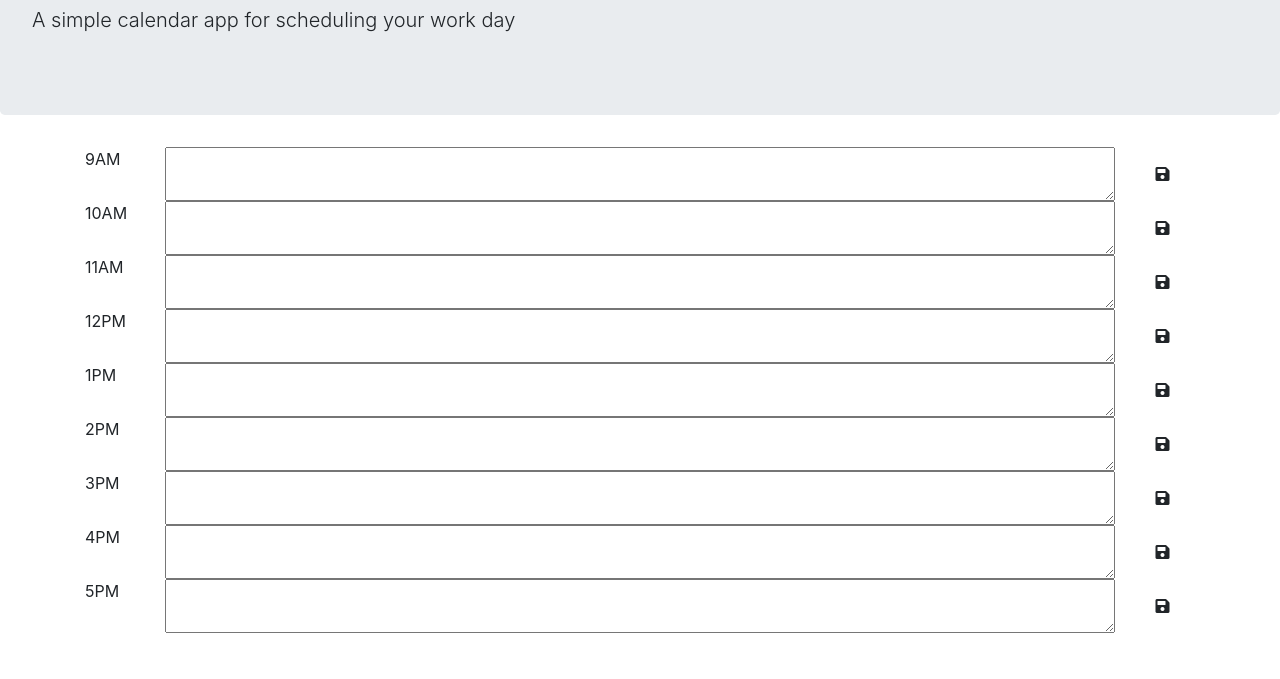
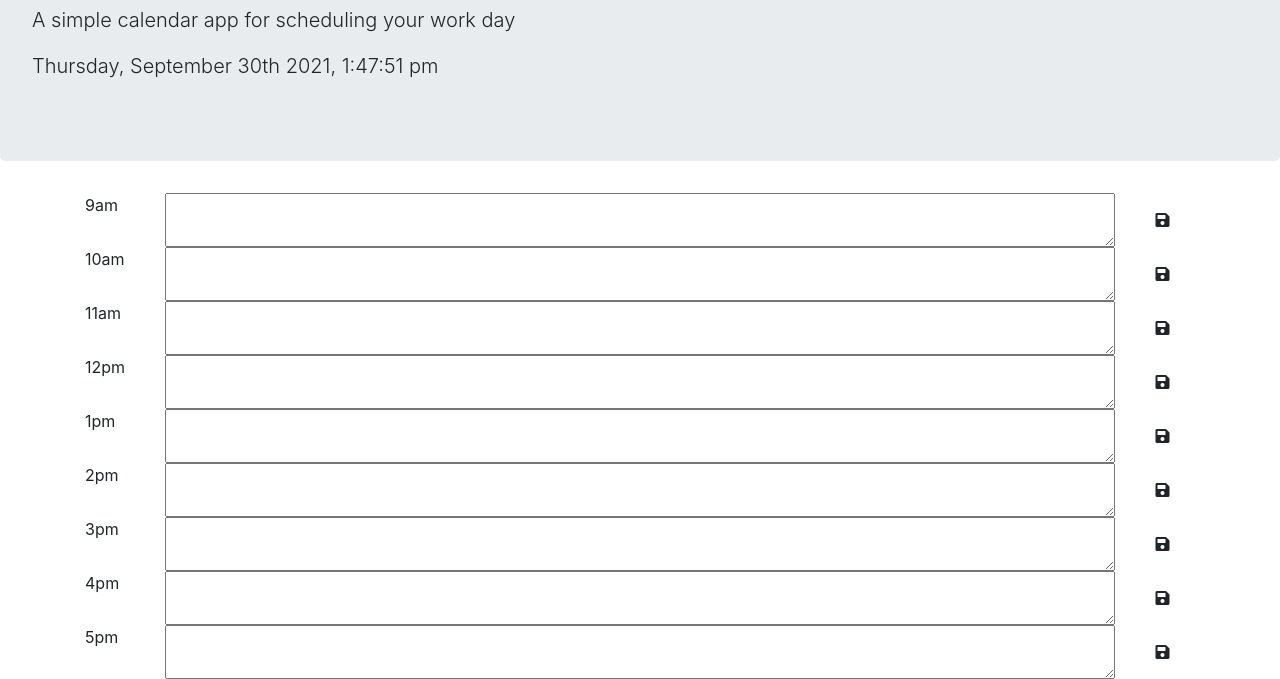
Before and after one commit to jmoniz155/work-day-scheduler, a plain HTML site: page index.html in a window 1280 px wide. Shown: the part 153-832 px from the top of the page. Before the commit the page ends 800 px from the top, so only its background shows below. Drawn offline with nearby package versions, Linux system fonts and the light colour scheme.

Commit message:
update on script

```diff
--- a/assets/script.js
+++ b/assets/script.js
@@ -0,0 +1,113 @@
+//GIVEN I am using a daily planner to create a schedule
+//WHEN I open the planner
+const STORAGE_KEY='descriptions'
+var getDescriptions=function(){
+  return JSON.parse(localStorage.getItem(STORAGE_KEY)) || {}
+}
+
+var storedDescriptions=function(descriptions){
+  localStorage.setItem(STORAGE_KEY, JSON.stringify(descriptions))
+}
+
+var getDescription=function(hour){
+  var descriptions=getDescriptions()
+  var possibleDescriptions=descriptions[hour]
+  var description=possibleDescriptions || ""
+  return description
+  }
+
+  var setDescription = function (hour, text) {
+    storedDescriptions({...getDescriptions(), [hour]: text})
+  }
+
+//TODO
+//THEN the current day is displayed at the top of the calendar
+var reformatDate = moment().format(
+    'dddd, MMMM Do YYYY, h:mm:ss a'
+  ); $("#currentDay").text(reformatDate);
+
+//WHEN I scroll down
+
+
+//THEN I am presented with timeblocks for standard business hours
+
+
+//WHEN I view the timeblocks for that day
+var createHourBlock = function (hour, initialDescriptionValue){
+  var block = $(
+    `
+      <div class="row time-block">
+        <div class="col-md-1 hour">
+        ` + renderHourText(hour) + `
+        </div>
+        <textarea class="col-md-10 descr"></textarea>
+        <button class="btn saveBtn col-md-1"><i class="fas fa-save"></i></button>
+      </div>
+    `
+  )
+
+var description= block.find(".descr")
+var saveButton= block.find(".saveBtn")
+description.val(initialDescriptionValue)
+
+saveButton.on("click", function () {
+  setDescription(hour, description.val());
+});
+
+var update= function() {
+  updateTimeCategory(block, hour);
+};
+
+update();
+// varify 60000 is correct
+setInterval(update, 60000);
+return block;
+};
+var renderHourText= function(hour){
+  var number= (hour % 12) || 12
+  var period= hour < 12 ?"am":"pm"
+  return number + period
+};
+
+
+var updateTimeCategory= function(block, hour){
+  block.removeClass= ("past present future");
+  var currentHour= moment().hours();
+  //found way to run through serval contional statements using a ternary operator
+  var timeCategory= hour<currentHour? "past":hour===currentHour? "present":hour>currentHour?"future":undefined;
+  block.addClass(timeCategory);
+};
+
+const morning = 9
+const evening = 17
+
+for(var hour = morning; hour <= evening; hour++){
+  var storedDescription = getDescription(hour)
+    var hourBlock = createHourBlock(hour, storedDescription)
+    $(".container").append(hourBlock)
+};
+
+
+
+
+
+
+//THEN each timeblock is color coded to indicate whether it is in the past, present, or future
+
+
+//WHEN I click into a timeblock
+
+
+//THEN I can enter an event
+
+
+//WHEN I click the save button for that timeblock
+
+
+//THEN the text for that event is saved in local storage
+
+
+//WHEN I refresh the page
+
+
+//THEN the saved events persist
--- a/index.html
+++ b/index.html
@@ -18,7 +18,7 @@
       href="https://fonts.googleapis.com/css?family=Open+Sans&display=swap"
       rel="stylesheet"
     />
-    <link rel="stylesheet" href="style.css" />
+    <link rel="stylesheet" href="assets/style.css" />
     <title>Work Day Scheduler</title>
   </head>
 
@@ -28,7 +28,9 @@
       <p class="lead">A simple calendar app for scheduling your work day</p>
       <p id="currentDay" class="lead"></p>
     </header>
+
     <div class="container">
+    </div>
       <!-- use class for "past", "present", and "future" to apply styles
         to the time-block divs accordingly. (you'll need to do this in your
         JavaScript code. Don't forget to delete this comment when you are done.
@@ -36,25 +38,25 @@
         in the finished product.) -->
 
       <!-- example of a past time block -->
-      <div id="hour-9" class="row time-block past">
+      <!-- <div id="hour-9" class="row time-block past">
         <div class="col-md-1 hour">9AM</div>
         <textarea class="col-md-10 description"> </textarea>
         <button class="btn saveBtn col-md-1">
           <i class="fas fa-save"></i>
         </button>
-      </div>
+      </div> -->
 
       <!-- example of a present time block -->
-      <div id="hour-10" class="row time-block present">
+      <!-- <div id="hour-10" class="row time-block present">
         <div class="col-md-1 hour">10AM</div>
         <textarea class="col-md-10 description"> </textarea>
         <button class="btn saveBtn col-md-1">
           <i class="fas fa-save"></i>
         </button>
-      </div>
+      </div> -->
 
       <!-- example of a future time block -->
-      <div id="hour-11" class="row time-block future">
+      <!-- <div id="hour-11" class="row time-block future">
         <div class="col-md-1 hour">11AM</div>
         <textarea class="col-md-10 description"> </textarea>
         <button class="btn saveBtn col-md-1">
@@ -103,11 +105,10 @@
         <button class="btn saveBtn col-md-1">
           <i class="fas fa-save"></i>
         </button>
-      </div>
-    </div>
+      </div> -->
     <script src="https://code.jquery.com/jquery-3.4.1.min.js"></script>
     <script src="https://cdnjs.cloudflare.com/ajax/libs/moment.js/2.24.0/moment.min.js"></script>
-    <script src="script.js"></script>
+    <script src="assets/script.js"></script>
     <!-- link your javascript files here. (Must be after jquery is linked!
       You should be able to explain why that is to be "employer ready".) -->
   </body>
```
Also changed, not shown: 1 other file.
